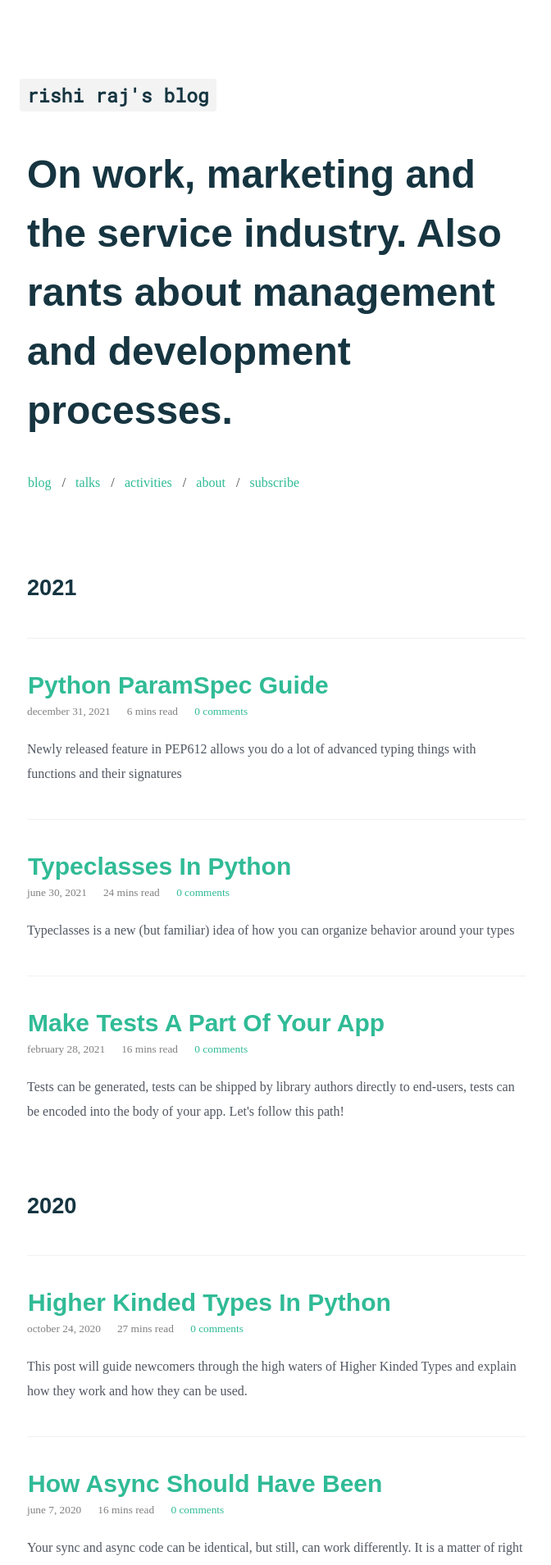
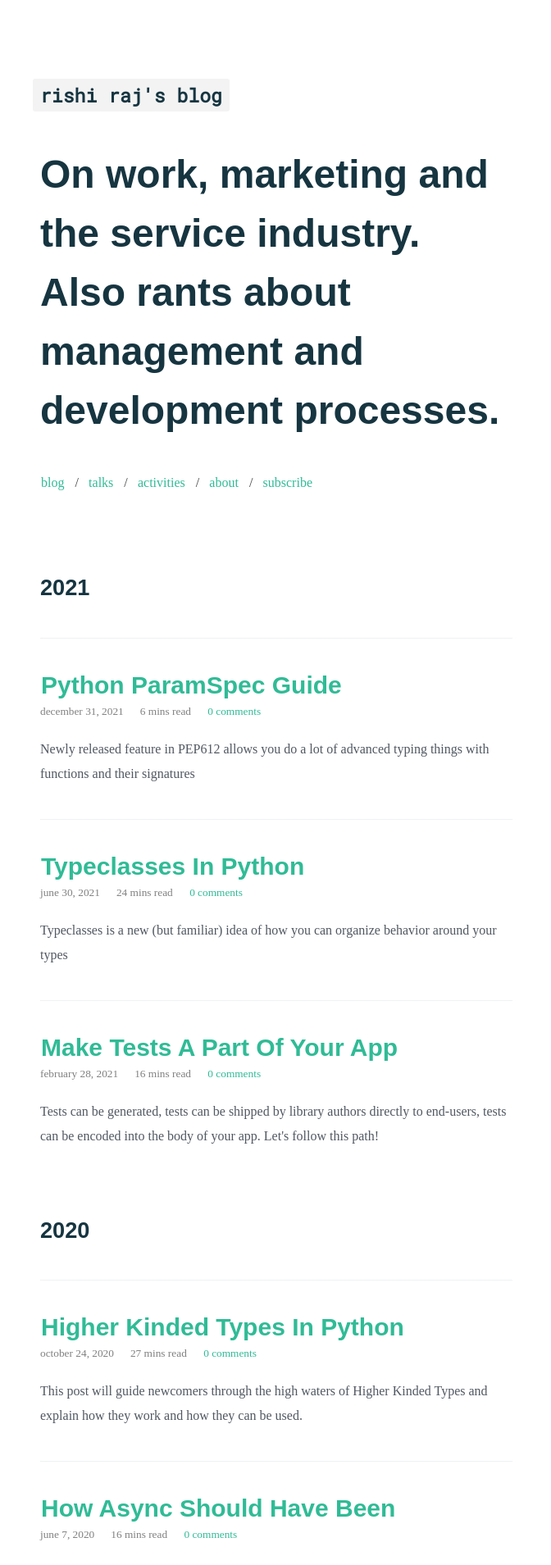
Before and after one commit to talkxo/rishiraj-blog-machine, a Jekyll site: the page built from index.html, in a window 1280 px wide. Shown: the top 1909 px of the page at 82% size, without its empty margins (303-975 px from the left). Built offline with Jekyll 4.4.1, drawn with Linux system fonts in a browser that asks for light colours; nearby versions of some CDN libraries; comment, search, counter and statistics services are not loaded.

Commit message:
Typography and Sizing

```diff
--- a/_sass/helpers/_mixins.scss
+++ b/_sass/helpers/_mixins.scss
@@ -16,7 +16,7 @@
 
 // Font families
 @mixin ff--sans-serif($font-weight: normal) {
-  font-family: 'Proxima Nova', sans-serif;;
+  font-family: 'Source Sans 3', sans-serif;;
   font-weight: $font-weight;
 }
 
--- a/_sass/utilities/_layout.scss
+++ b/_sass/utilities/_layout.scss
@@ -3,7 +3,7 @@
    ========================================================================== */
 
 .u-container {
-    max-width: 40rem;
+    max-width: 38rem;
     margin-right: auto;
     margin-left: auto;
     padding-top: 6rem;
```
